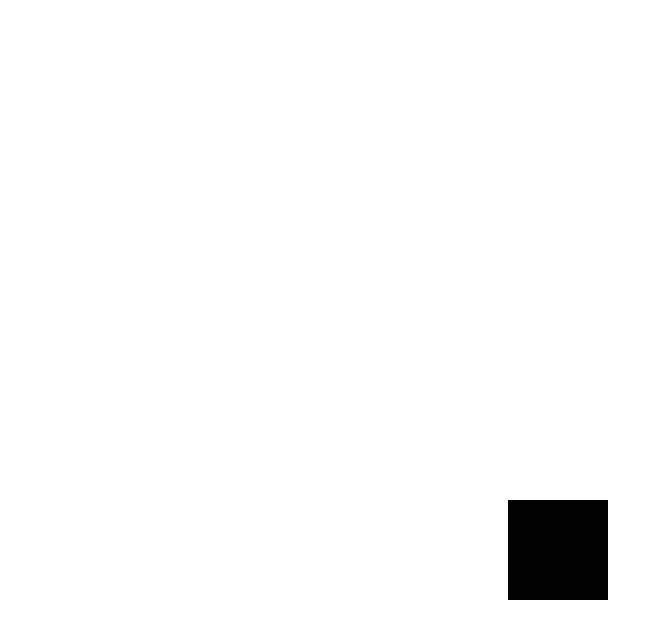
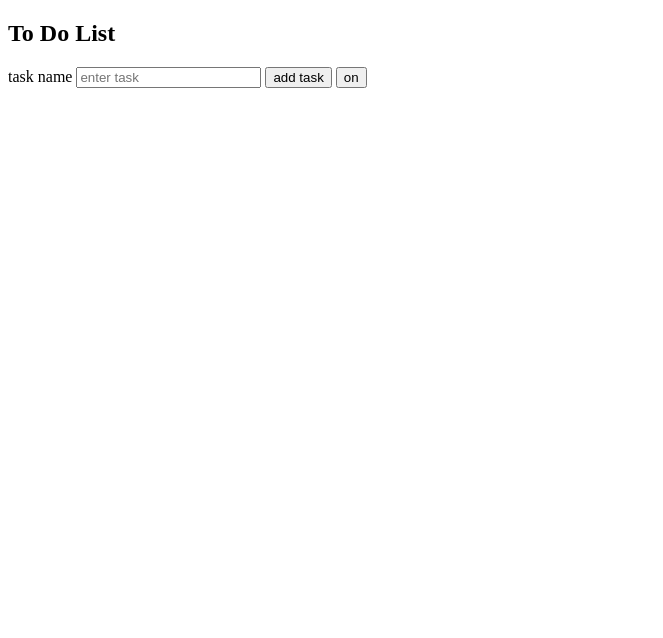
Before and after one commit to Aniketsaxena007/my-files, a plain HTML site: page index.html in a window 1280 px wide. Shown: the whole page, without its empty margins (0-663 px from the left). Drawn offline with Linux system fonts and the light colour scheme.

Commit message:
Update index.html

```diff
--- a/index.html
+++ b/index.html
@@ -5,22 +5,49 @@
     <meta name="viewport" content="width=device-width, initial-scale=1.0">
     <title>Document</title>
     <style>
-        .box{
-            width: 100px;
-            height: 100px;
-            background-color: blue;
-            animation-name: move;
-            animation-duration: 5s;
-            animation-iteration-count: infinite;
-            animation-direction: alternate;
+        body{
+            background-color: white;
         }
-        @keyframes move {
-         0%{background-color: blue}
-         100%{background-color: rgb(2, 2, 2);margin-left: 500px;margin-top: 500px;}
+
+        .dark-mode{
+            background-color: black;
+            color: white;
         }
     </style>
 </head>
 <body>
-    <div class="box"></div>
+    <div class="container">
+        <h2>To Do List</h2>
+        <label>task name</label>
+        <input type="text" placeholder="enter task"  id="taskname">
+        <button onclick="addatask()">add task</button>
+        <button onclick="dark_mode()">on</button>
+
+    </div>
+
+    <ul id="tasklist">
+
+
+    </ul>
+
+    <script>
+
+
+         function addatask(){
+            let taskname=document.getElementById("taskname").value
+            let tasklist=document.getElementById("tasklist")
+            let li=document.createElement("li")
+
+            li.innerText=taskname
+
+            tasklist.appendChild(li)
+         }
+
+
+         function dark_mode(){
+            document.body.classList.toggle("dark-mode")
+         }
+
+    </script>
 </body>
 </html>
```
